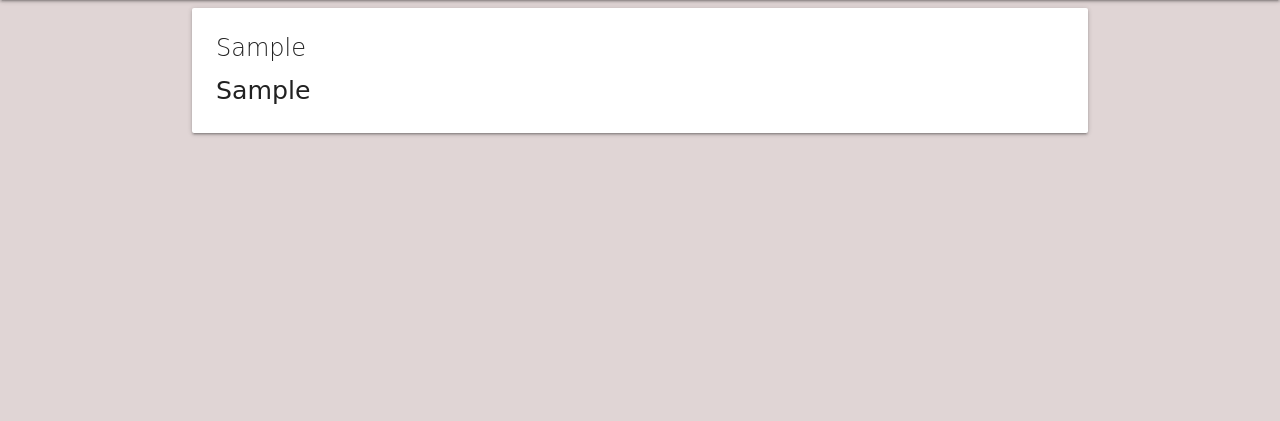
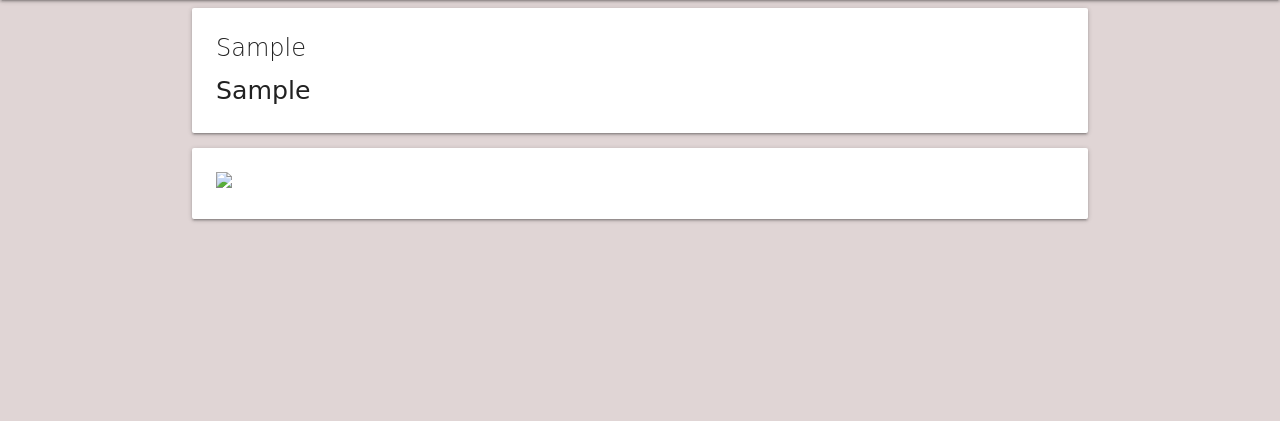
Before and after one commit to matte151/portfolio, a Django app: template main_app/templates/projects/index.html in a window 1280 px wide. Shown: the part 64-485 px from the top of the page. Run offline with Django 4.2, Linux system fonts and the light colour scheme; the template is opened without the code that fills it: values that come from a table or form of the project are taken from there, others are empty; tables that the repository leaves empty hold one stand-in row (values such as "Sample post"); some libraries are stand-ins or nearby versions; some web fonts are replaced.

Commit message:
backup before switching to bootstrap

```diff
--- a/main_app/admin.py
+++ b/main_app/admin.py
@@ -2,9 +2,8 @@
 
 # Register your models here.
 
-from .models import Page, Photo, Blurb, BlurbPhoto
+from .models import Page, Photo, Blurb
 
 admin.site.register(Page)
 admin.site.register(Photo)
 admin.site.register(Blurb)
-admin.site.register(BlurbPhoto)
--- a/main_app/models.py
+++ b/main_app/models.py
@@ -28,10 +28,7 @@
     page = models.ForeignKey(Page, on_delete=models.CASCADE)
     blurbHeader = models.CharField(max_length=100)
     blurb= models.CharField(max_length=500)
+    url = models.CharField(max_length=250)
 
     def __str__(self):
         return f"Page: {self.page.name} Blurb: {self.blurbHeader}"
-
-class BlurbPhoto(models.Model):
-    blurb = models.ForeignKey(Blurb, on_delete=models.CASCADE)
-    url = models.CharField(max_length=250)
--- a/main_app/static/css/style.css
+++ b/main_app/static/css/style.css
@@ -40,3 +40,11 @@
     font-family: 'Fredericka the Great', cursive;
 
 }
+img{
+    max-width: 100%;
+    height: auto;
+}
+.projectImageSmall{
+    max-width: 500px;
+    height: auto;
+}
--- a/main_app/templates/base.html
+++ b/main_app/templates/base.html
@@ -38,6 +38,6 @@
   <footer class="page-footer orange lighten-2">
     <div class="right">All Rights Reserved, &copy; 2022 Matt Edwards &nbsp;</div>
   </footer>
-  <script type="text/javascript" src="js/materialize.min.js"></script>
+  <script type="text/javascript" src="{% static 'js/materialize.js' %}"></script>
 </body>
 </html>
--- a/main_app/templates/projects/index.html
+++ b/main_app/templates/projects/index.html
@@ -2,11 +2,20 @@
 {% block content %}
 
 {% for blurb in blurbs %}
+
+
 <div class="card">
     <div class="card-content">
         <span class="card-title">{{blurb.blurbHeader}}</span>
         <p class="flow-text">{{blurb.blurb}}</p>
     </div>
 </div>
+<div class = "card">
+    <div class="card-content">
+        <img src = "{{ blurb.url }}" class="projectImageSmall">
+    </div>
+</div>
+
 {% endfor %}
+
 {% endblock %}
```
Also changed, not shown: main_app/templates/resume/index.html (+1 -7 lines), main_app/views.py (+8 -4 lines), main_app/migrations/0003_blurb_url_delete_blurbphoto.py (added), main_app/static/js/app.js (added), 1 other file.
